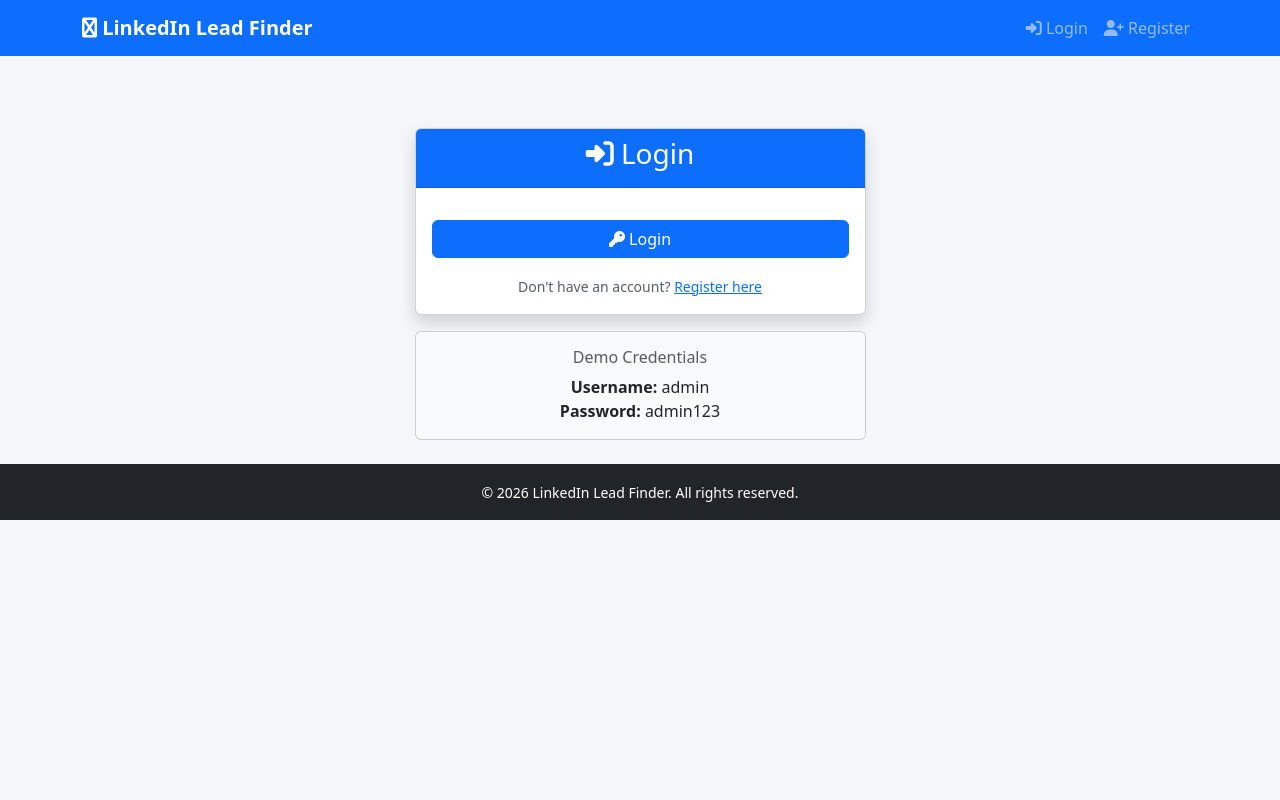
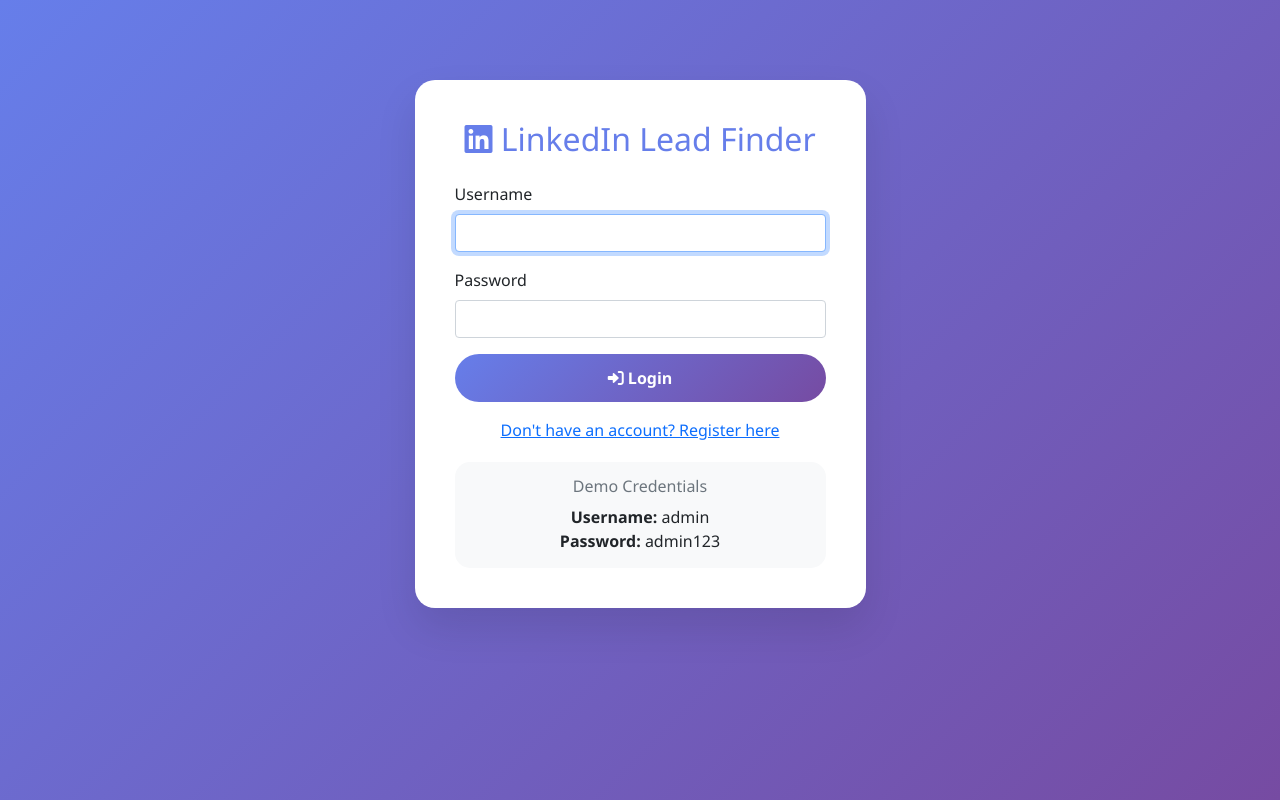
Before and after one commit to rafimuna/linkdin_lead_finder, a Django app: page /login/ in a window 1280 px wide. Run offline with Django 5.2, Linux system fonts and the light colour scheme; some libraries are stand-ins or nearby versions.

Commit message:
FIX: Complete working login form without crispy forms

```diff
--- a/templates/users/login.html
+++ b/templates/users/login.html
@@ -1,33 +1,90 @@
-{% extends "base.html" %}
-{% load crispy_forms_tags %}
-
-{% block content %}
-<div class="container mt-5">
+<!DOCTYPE html>
+<html lang="en">
+<head>
+    <meta charset="UTF-8">
+    <meta name="viewport" content="width=device-width, initial-scale=1.0">
+    <title>Login - LinkedIn Lead Finder</title>
+    <link href="https://cdn.jsdelivr.net/npm/bootstrap@5.1.3/dist/css/bootstrap.min.css" rel="stylesheet">
+    <link rel="stylesheet" href="https://cdnjs.cloudflare.com/ajax/libs/font-awesome/6.0.0/css/all.min.css">
+    <style>
+        body {
+            background: linear-gradient(135deg, #667eea 0%, #764ba2 100%);
+            min-height: 100vh;
+            font-family: 'Segoe UI', Tahoma, Geneva, Verdana, sans-serif;
+        }
+        .login-card {
+            background: white;
+            border-radius: 20px;
+            padding: 40px;
+            box-shadow: 0 20px 40px rgba(0,0,0,0.1);
+            margin-top: 80px;
+        }
+        .btn-login {
+            background: linear-gradient(135deg, #667eea 0%, #764ba2 100%);
+            color: white;
+            padding: 12px;
+            border-radius: 30px;
+            border: none;
+            font-weight: bold;
+            width: 100%;
+        }
+        .btn-login:hover {
+            transform: translateY(-2px);
+            color: white;
+        }
+        .demo-card {
+            background: #f8f9fa;
+            border-radius: 15px;
+            padding: 15px;
+            margin-top: 20px;
+            text-align: center;
+        }
+    </style>
+</head>
+<body>
+    <div class="container">
         <div class="row justify-content-center">
             <div class="col-md-5">
-            <div class="card shadow">
-                <div class="card-header bg-primary text-white text-center">
-                    <h3><i class="fas fa-sign-in-alt"></i> Login</h3>
+                <div class="login-card">
+                    <h2 class="text-center mb-4" style="color: #667eea;">
+                        <i class="fab fa-linkedin"></i> LinkedIn Lead Finder
+                    </h2>
+
+                    <!-- Error Messages -->
+                    {% if messages %}
+                        {% for message in messages %}
+                            <div class="alert alert-danger alert-dismissible fade show" role="alert">
+                                <i class="fas fa-exclamation-circle"></i> {{ message }}
+                                <button type="button" class="btn-close" data-bs-dismiss="alert"></button>
                             </div>
-                <div class="card-body">
+                        {% endfor %}
+                    {% endif %}
+
+                    <!-- Login Form -->
                     <form method="POST">
                         {% csrf_token %}
-                        {{ form|crispy }}
-                        <button type="submit" class="btn btn-primary w-100 mt-3">
-                            <i class="fas fa-key"></i> Login
+
+                        <div class="mb-3">
+                            <label class="form-label">Username</label>
+                            <input type="text" name="username" class="form-control" required autofocus>
+                        </div>
+
+                        <div class="mb-3">
+                            <label class="form-label">Password</label>
+                            <input type="password" name="password" class="form-control" required>
+                        </div>
+
+                        <button type="submit" class="btn-login">
+                            <i class="fas fa-sign-in-alt"></i> Login
                         </button>
                     </form>
+
                     <div class="text-center mt-3">
-                        <small class="text-muted">
-                            Don't have an account? <a href="{% url 'register' %}">Register here</a>
-                        </small>
-                    </div>
-                </div>
+                        <a href="{% url 'register' %}">Don't have an account? Register here</a>
                     </div>
 
-            <!-- Demo Credentials Card -->
-            <div class="card mt-3 bg-light">
-                <div class="card-body text-center">
+                    <!-- Demo Credentials -->
+                    <div class="demo-card">
                         <h6 class="text-muted">Demo Credentials</h6>
                         <p class="mb-0"><strong>Username:</strong> admin<br>
                         <strong>Password:</strong> admin123</p>
@@ -36,4 +93,7 @@
             </div>
         </div>
     </div>
-{% endblock %}
+
+    <script src="https://cdn.jsdelivr.net/npm/bootstrap@5.1.3/dist/js/bootstrap.bundle.min.js"></script>
+</body>
+</html>
--- a/users/views.py
+++ b/users/views.py
@@ -1,12 +1,13 @@
-# users/views.py - সম্পূর্ণ আপডেটেড এবং ইন্ডেন্টেশন ঠিক করা
+# users/views.py - সম্পূর্ণ আপডেটেড ওয়ার্কিং ভার্সন
 from django.shortcuts import render, redirect
 from django.contrib.auth import authenticate, login, logout
 from django.contrib import messages
 from django.contrib.auth.models import User
-from django.contrib.auth.forms import UserCreationForm
 
 def login_view(request):
-    """User login view"""
+    """User login view - Working with manual form"""
+
+    # যদি ইতিমধ্যে লগইন করা থাকে
     if request.user.is_authenticated:
         return redirect('dashboard')
 
@@ -14,6 +15,7 @@ def login_view(request):
         username = request.POST.get('username')
         password = request.POST.get('password')
 
+        # ইউজার অথেনটিকেট করুন
         user = authenticate(request, username=username, password=password)
 
         if user is not None:
@@ -22,8 +24,10 @@ def login_view(request):
             return redirect('dashboard')
         else:
             messages.error(request, 'Invalid username or password!')
-            return redirect('login')
+            # ফর্মটি আবার দেখান
+            return render(request, 'users/login.html')
 
+    # GET রিকোয়েস্ট - ফর্ম দেখান
     return render(request, 'users/login.html')
 
 
@@ -35,25 +39,43 @@ def logout_view(request):
 
 
 def register_view(request):
-    """User registration view"""
+    """User registration view - Working with manual form"""
     if request.method == 'POST':
-        form = UserCreationForm(request.POST)
-        if form.is_valid():
-            form.save()
-            username = form.cleaned_data.get('username')
-            messages.success(request, f'Account created for {username}! Please login.')
-            return redirect('login')
-        else:
-            messages.error(request, 'Please correct the errors below.')
-    else:
-        form = UserCreationForm()
+        username = request.POST.get('username')
+        email = request.POST.get('email', '')
+        password1 = request.POST.get('password1')
+        password2 = request.POST.get('password2')
 
-    return render(request, 'users/register.html', {'form': form})
+        # ভ্যালিডেশন
+        if password1 != password2:
+            messages.error(request, 'Passwords do not match!')
+            return redirect('register')
+
+        if User.objects.filter(username=username).exists():
+            messages.error(request, 'Username already exists!')
+            return redirect('register')
+
+        if len(password1) < 6:
+            messages.error(request, 'Password must be at least 6 characters!')
+            return redirect('register')
+
+        # ইউজার তৈরি করুন
+        user = User.objects.create_user(
+            username=username,
+            email=email,
+            password=password1
+        )
+        user.save()
+
+        messages.success(request, f'Account created for {username}! Please login.')
+        return redirect('login')
+
+    # GET রিকোয়েস্ট - ফর্ম দেখান
+    return render(request, 'users/register.html')
 
 
 def profile_view(request):
-    """User profile view - requires login"""
+    """User profile view"""
     if not request.user.is_authenticated:
         return redirect('login')
-
     return render(request, 'users/profile.html', {'user': request.user})
```
Lines whose indentation alone changed are shown as unchanged.
